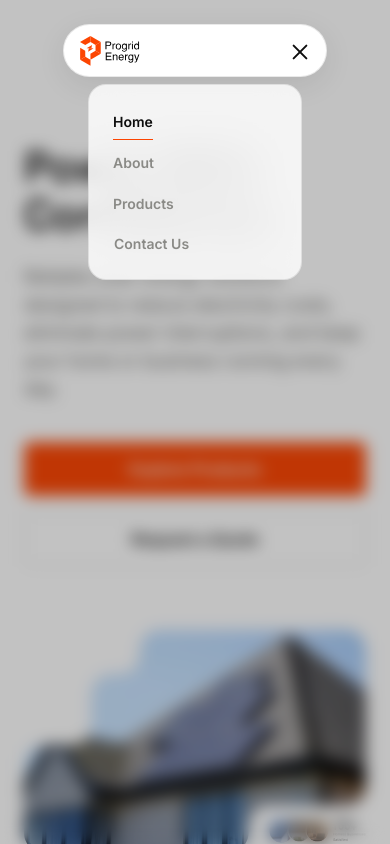
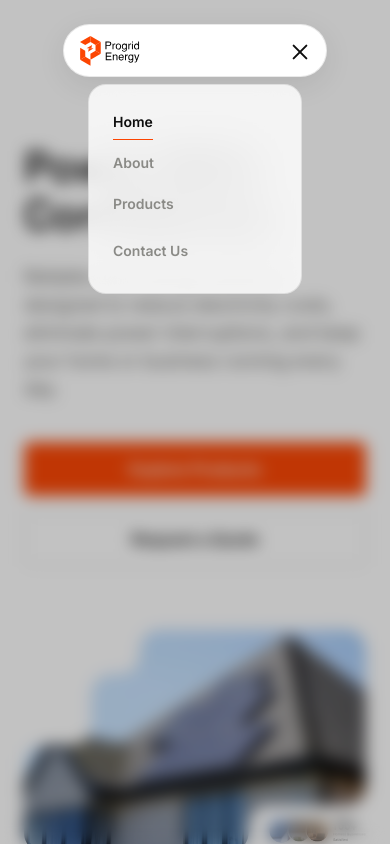
Before and after one commit to Tobidavid11/progrid-energy, a React (Vite) app: page / in a window 390 px wide. Both pictures are taken after a click on the button 300 px from the left and 50 px from the top of the page. Shown: the top 844 px of the page. Built offline with nearby package versions, Linux system fonts and the light colour scheme.

Commit message:
updated the syling for the btn mobil

```diff
--- a/src/components/common/NavBar.tsx
+++ b/src/components/common/NavBar.tsx
@@ -65,14 +65,17 @@ export default function Navbar() {
                   </NavLink>
                 </motion.div>
               ))}
+
 <motion.a
   href="/contact"
-                className="btn btn-primary navbar__cta btn-mobile"
+  className="navbar__link btn-mobile"
   whileHover={{ scale: 1.04 }}
   whileTap={{ scale: 0.96 }}
 >
   Contact Us
 </motion.a>
+
+
             </nav>
 
             <div className="navbar__actions">
--- a/src/styles/navbar.css
+++ b/src/styles/navbar.css
@@ -154,24 +154,9 @@ display:none
   }
   .btn-mobile{
 display:flex;
- background: none;
- width: max-content;
- padding: 0;
-
-   font-size: var(--fs-small);
-  font-weight: 600;
-  color: var(--text-faint);
 
   }
-   .btn-mobile:hover{
-    background-color: none;
-    color: none;
-     color: var(--text-faint);
 
-  }
-  .btn-mobile:active{
-    text-decoration: 1px underline solid var(--accent-current);
-  }
   .btn-nav{
 display:none
   }
```
Lines whose indentation alone changed are shown as unchanged.
